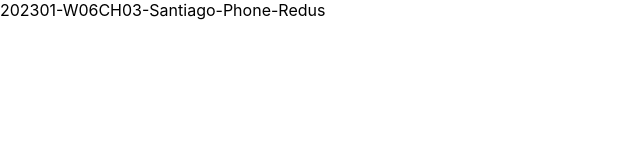
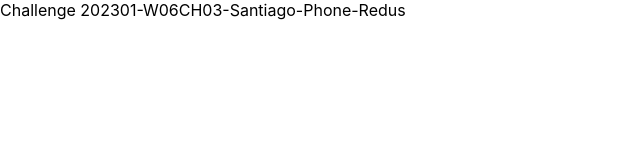
Before and after one commit to sfdezlop/202301-W06CH03-Santiago-Phone-Redus, a React (Create React App) app: page / in a window 1280 px wide. Shown: the top 160 px of the page, without its empty margins (0-640 px from the left). Built offline with nearby package versions, Linux system fonts and the light colour scheme.

Commit message:
Change App component

```diff
--- a/src/core/components/app/App.tsx
+++ b/src/core/components/app/App.tsx
@@ -1,7 +1,9 @@
 import React from 'react';
 
 function App() {
-  return <div className="App">202301-W06CH03-Santiago-Phone-Redus</div>;
+  return (
+    <div className="App">Challenge 202301-W06CH03-Santiago-Phone-Redus</div>
+  );
 }
 
 export default App;
```
